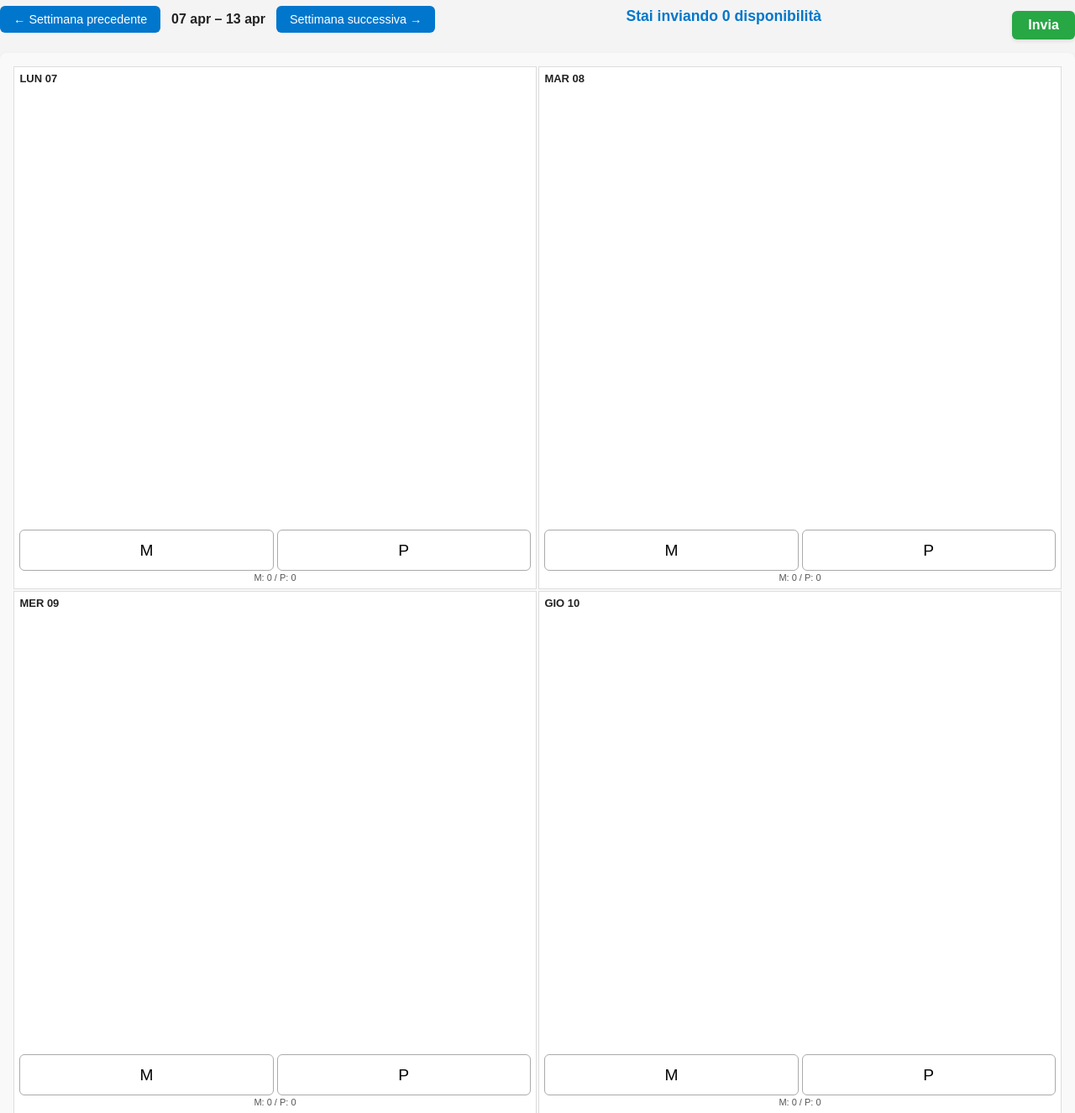
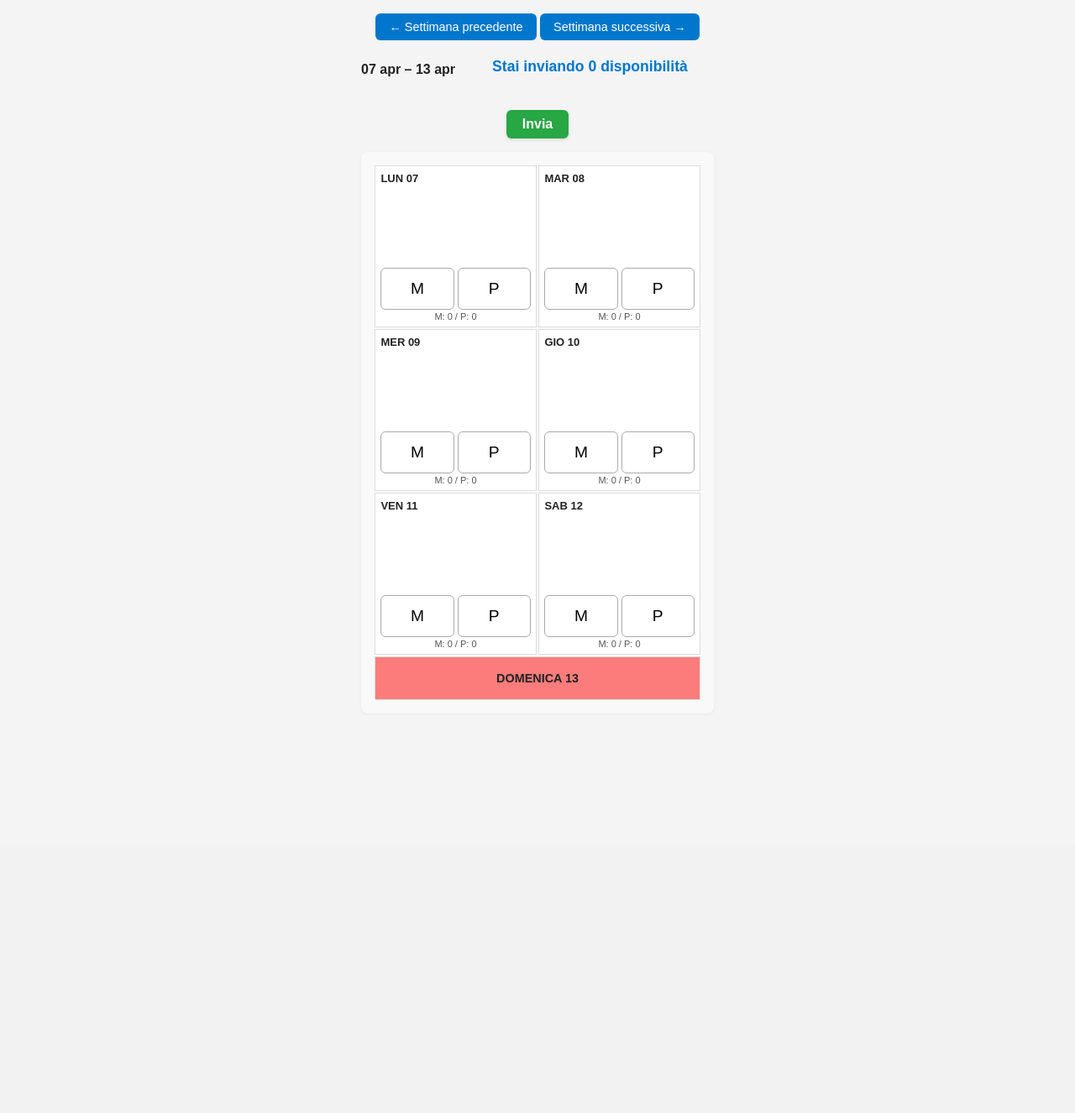
Before and after one commit to gioele134/Org-inc, a Flask app: page /calendario in a window 1280 px wide. Shown: the part 122-1448 px from the top of the page at 84% size. After the commit the page ends 956 px from the top, so only its background shows below. Run offline with Flask 3, Linux system fonts and the light colour scheme; the visitor is signed in with stand-in values (Sample User, id 1); data that the repository does not hold is empty.

Commit message:
Update calendario.html

```diff
--- a/templates/calendario.html
+++ b/templates/calendario.html
@@ -17,10 +17,13 @@
     </nav>
   </header>
 
+  <div class="container">
     <div class="navigazione">
+      <div class="settimana-btns">
         <button id="prevBtn">← Settimana precedente</button>
+        <button id="nextBtn">Settimana successiva →</button>
+      </div>
       <span id="titoloSettimana"></span>
-    <button id="nextBtn">Settimana successiva →</button>
 
       <div class="contatore" id="contenitoreContatore">
         Stai inviando <span id="contatoreSelezioni">0</span> disponibilità
@@ -32,6 +35,7 @@
     </div>
 
     <div class="settimana" id="griglia"></div>
+  </div>
 
   <div id="toast" class="toast">Disponibilità aggiornata</div>
 
```
Lines whose indentation alone changed are shown as unchanged.
